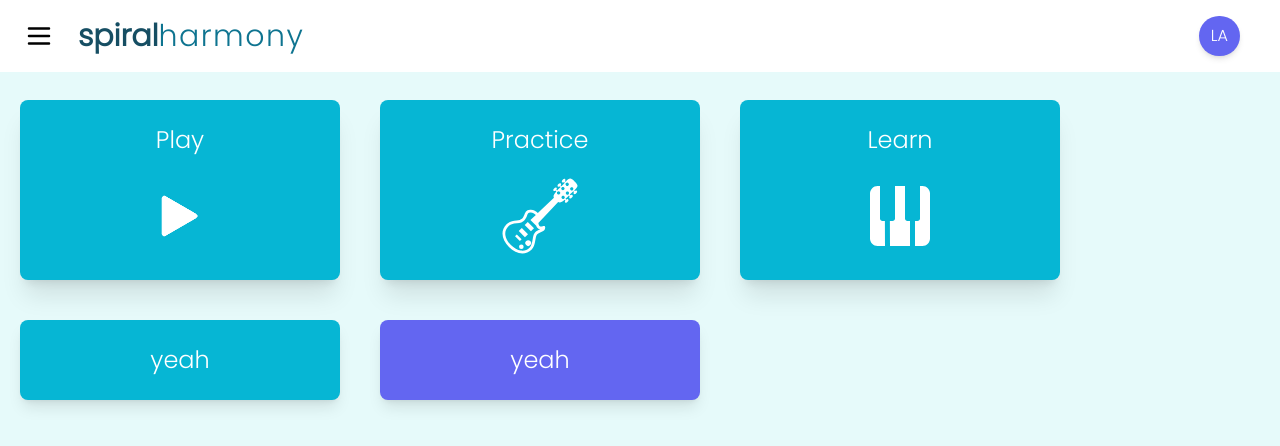
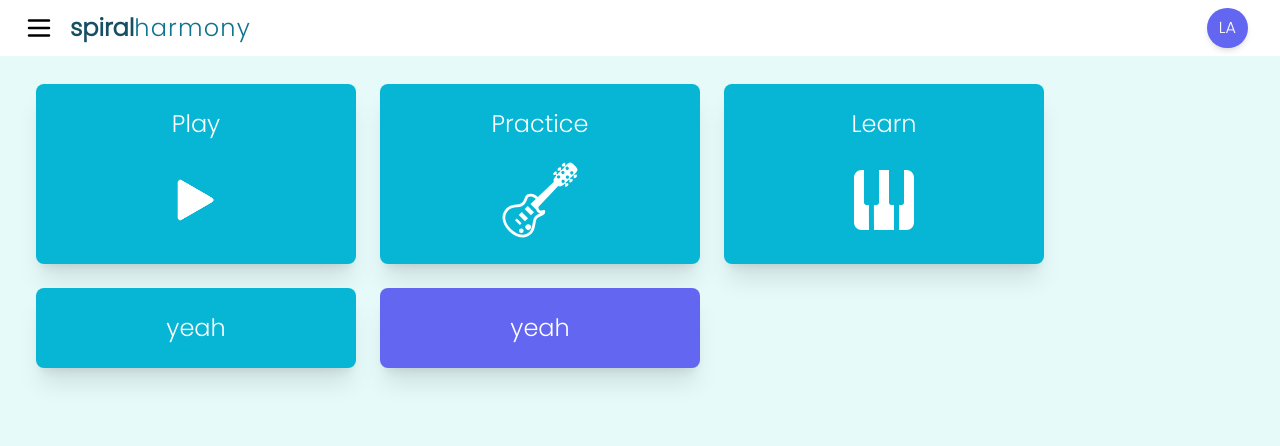
Before and after one commit to Luisantonio88/Spiral, a Next.js app in the folder spiral/: page / in a window 1280 px wide. Shown: the top 446 px of the page. Built offline with nearby package versions, Linux system fonts and the light colour scheme.

Commit message:
button zoom

```diff
--- a/spiral/app/page.tsx
+++ b/spiral/app/page.tsx
@@ -3,22 +3,22 @@ import Image from "next/image";
 export default function Home() {
   return (
     <main>
-      <div className="fixed left-0 right-0 top-0 bg-white p-4 pl-6   border-cyan-500 flex items-center">
-        <button className="mr-6">
+      <div className="fixed left-0 right-0 top-0 bg-white p-2 pl-6   border-cyan-500 flex items-center">
+        <button className="mr-4">
           <Image alt="menu" src="/menu.svg" width={30} height={30} />
         </button>
-        <button className=" text-3xl font-extrabold text-cyan-900 hover:text-cyan-600 transition duration-500">
+        <button className=" text-2xl font-extrabold text-cyan-900 hover:text-cyan-600 transition duration-500">
           spiral
         </button>
-        <button className="font-extralight text-3xl text-cyan-700 hover:text-cyan-600 tracking-wider hover:tracking-widest transition-all duration-1000 ease-out">
+        <button className="font-extralight text-2xl text-cyan-700 hover:text-cyan-600 tracking-wider hover:tracking-widest transition-all duration-1000 ease-out">
           harmony
         </button>
         <button className="ml-auto mr-6 rounded-full bg-indigo-500 hover:bg-indigo-600 transition duration-500 ease-in-out text-white p-2 pl-3 pr-3 shadow-md">
           LA
         </button>
       </div>
-      <div className="mt-20 flex flex-wrap">
-        <button className="min-w-80 rounded-lg p-6 text-2xl bg-cyan-500 hover:bg-cyan-600 active:bg-slate-300  transition duration-500 ease-in-out text-white m-5 shadow-xl flex flex-col items-center justify-center">
+      <div className="mt-12 flex flex-wrap p-6">
+        <button className="min-w-80 rounded-lg p-6 text-2xl bg-cyan-500 hover:bg-cyan-600 active:bg-slate-300  transition duration-1000 ease-in-out text-white m-3 shadow-xl flex flex-col items-center justify-center  hover:scale-105">
           Play
           <Image
             alt="play"
@@ -28,7 +28,7 @@ export default function Home() {
             className="mt-5"
           />
         </button>
-        <button className="min-w-80 rounded-lg p-6 text-2xl bg-cyan-500 hover:bg-cyan-600 active:bg-slate-300  transition-all duration-1000 ease-in-out text-white m-5 shadow-xl flex flex-col items-center justify-center">
+        <button className="min-w-80 rounded-lg p-6 text-2xl bg-cyan-500 hover:bg-cyan-600 active:bg-slate-300  transition duration-1000 ease-in-out text-white m-3 shadow-xl flex flex-col items-center justify-center hover:scale-105">
           Practice
           <Image
             alt="guitar"
@@ -38,7 +38,7 @@ export default function Home() {
             className="mt-5"
           />
         </button>
-        <button className="min-w-80 rounded-lg p-6 text-2xl bg-cyan-500 hover:bg-cyan-600 active:bg-slate-300  transition-all duration-1000 ease-in-out text-white m-5 shadow-xl flex flex-col items-center justify-center">
+        <button className="min-w-80 rounded-lg p-6 text-2xl bg-cyan-500 hover:bg-cyan-600 active:bg-slate-300  transition duration-1000 ease-in-out text-white m-3 shadow-xl flex flex-col items-center justify-center hover:scale-105">
           Learn
           <Image
             alt="piano"
@@ -48,10 +48,10 @@ export default function Home() {
             className="mt-5"
           />
         </button>
-        <button className="min-w-80 rounded-lg p-6 text-2xl bg-cyan-500 hover:bg-cyan-600 active:bg-slate-300 transition-all duration-500 ease-in-out text-white inline-block m-5 shadow-lg">
+        <button className="min-w-80 rounded-lg p-6 text-2xl bg-cyan-500 hover:bg-cyan-600 active:bg-slate-300  transition duration-1000 ease-in-out text-white m-3 shadow-xl flex flex-col items-center justify-center hover:scale-105">
           yeah
         </button>
-        <button className="min-w-80 rounded-lg p-6 text-2xl bg-indigo-500 hover:bg-indigo-600 active:bg-slate-400 transition-all duration-500 ease-in-out text-white inline-block m-5 shadow-lg">
+        <button className="min-w-80 rounded-lg p-6 text-2xl bg-indigo-500 hover:bg-indigo-600 active:bg-slate-300 transition duration-1000 ease-in-out text-white m-3 shadow-xl flex flex-col items-center justify-center hover:scale-105">
           yeah
         </button>
       </div>
```
